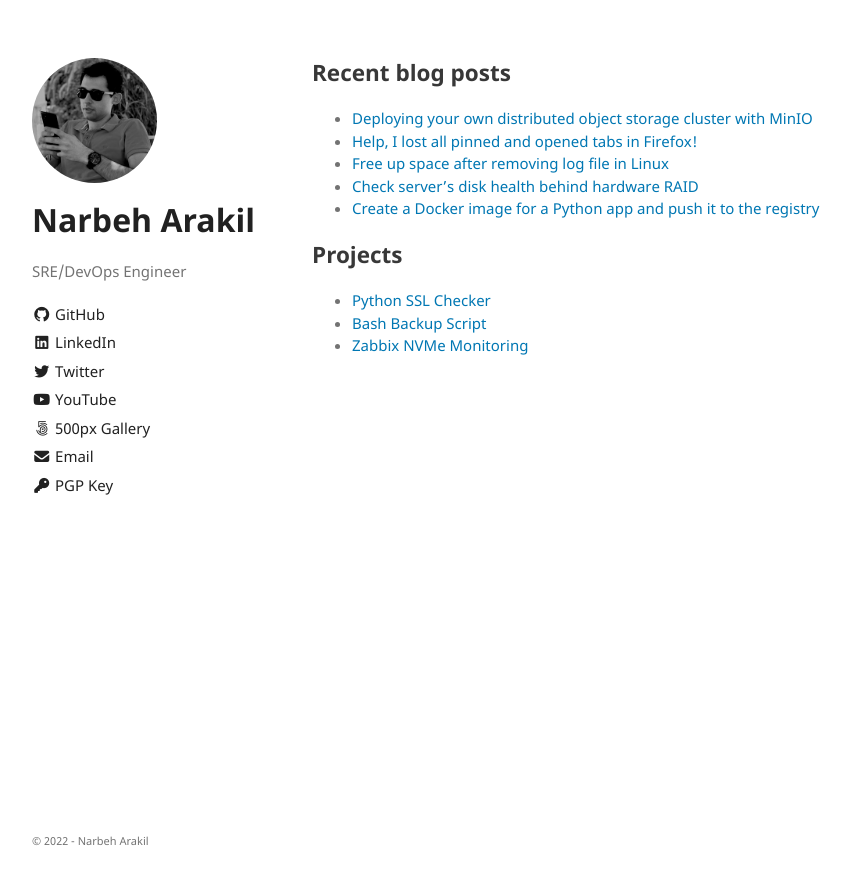
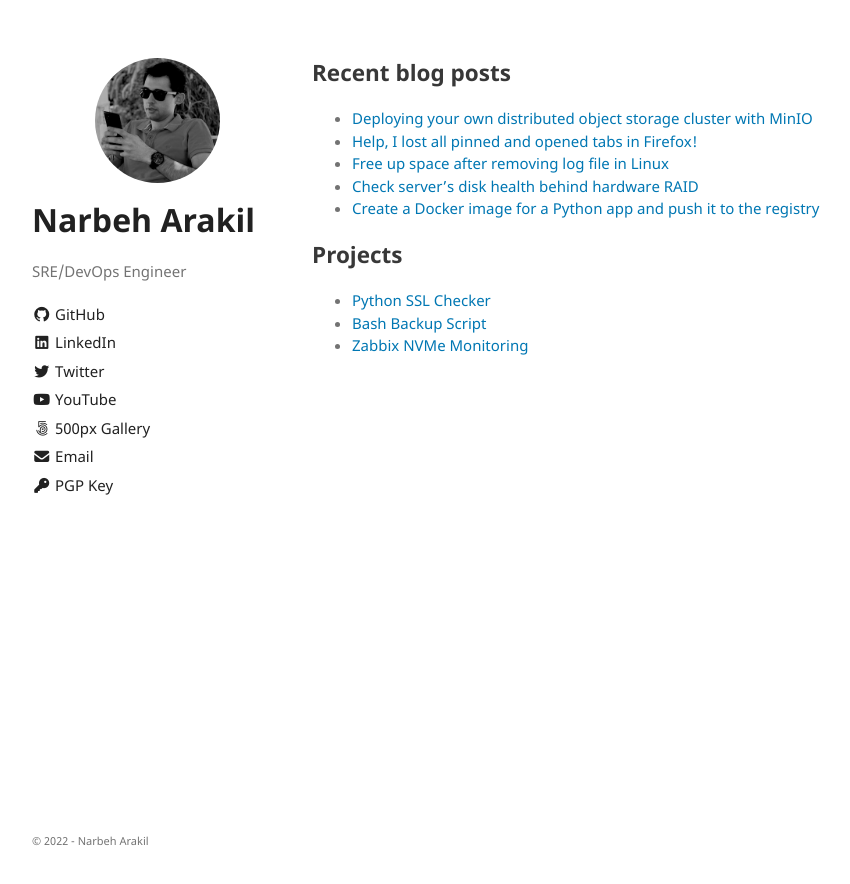
Before and after one commit to narbehaj/narbehaj.github.io, a Jekyll site: the page built from index.md, in a window 1280 px wide. Shown: the top 884 px of the page, without its empty margins (158-1008 px from the left). Built offline with Jekyll 4.4.1, drawn with Linux system fonts in a browser that asks for light colours; our own code applies the rules of GitHub Pages for plain Markdown files.

Commit message:
Change Logo CSS

```diff
--- a/_includes/header-title.html
+++ b/_includes/header-title.html
@@ -1,5 +1,7 @@
 {% if site.logo %}
-<a href="{{ site.url }}"><img class="logo" src="{{ site.logo | relative_url }}" alt="Logo"></a>
+<div class="logo_pos">
+    <a href="{{ site.url }}"><img class="logo" src="{{ site.logo | relative_url }}" alt="Logo"></a>
+</div>
 {% endif %}
 
 {% if site.blank_title %}
--- a/_sass/jekyll-theme-minimalistic.scss
+++ b/_sass/jekyll-theme-minimalistic.scss
@@ -21,6 +21,16 @@ body {
 
 img {
   max-width: 100%;
+}
+
+@media (min-width:961px) {
+.logo_pos {
+  display: flex;
+  justify-content: center;
+  align-items: center;
+  flex-direction: column;
+  text-align: center;
+  }
 }
 
 .logo {
```
